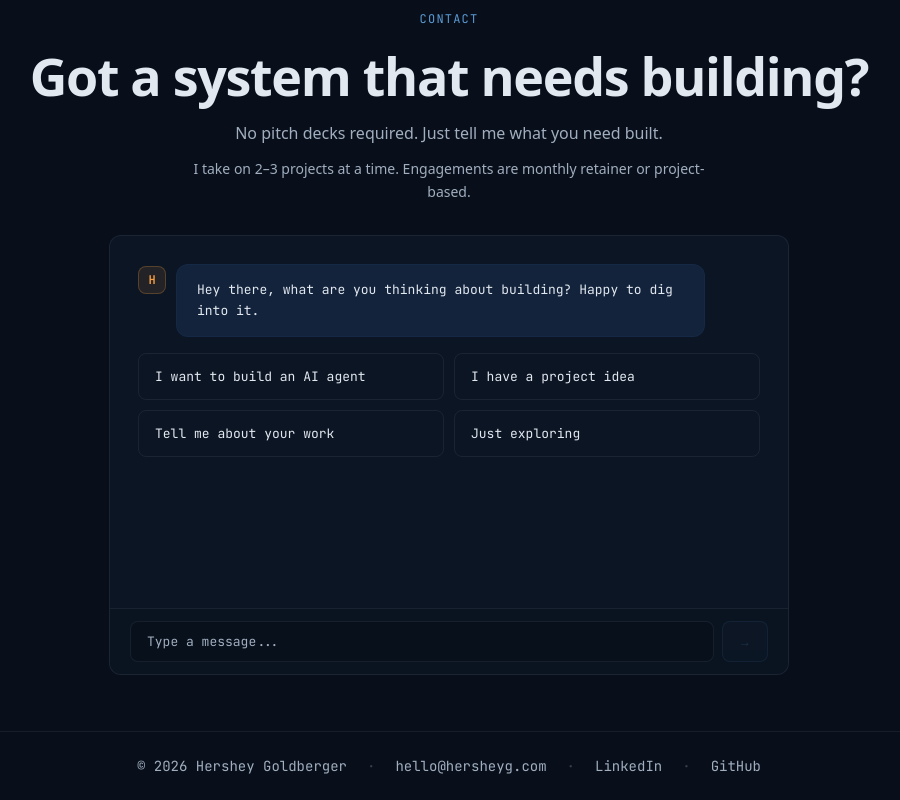
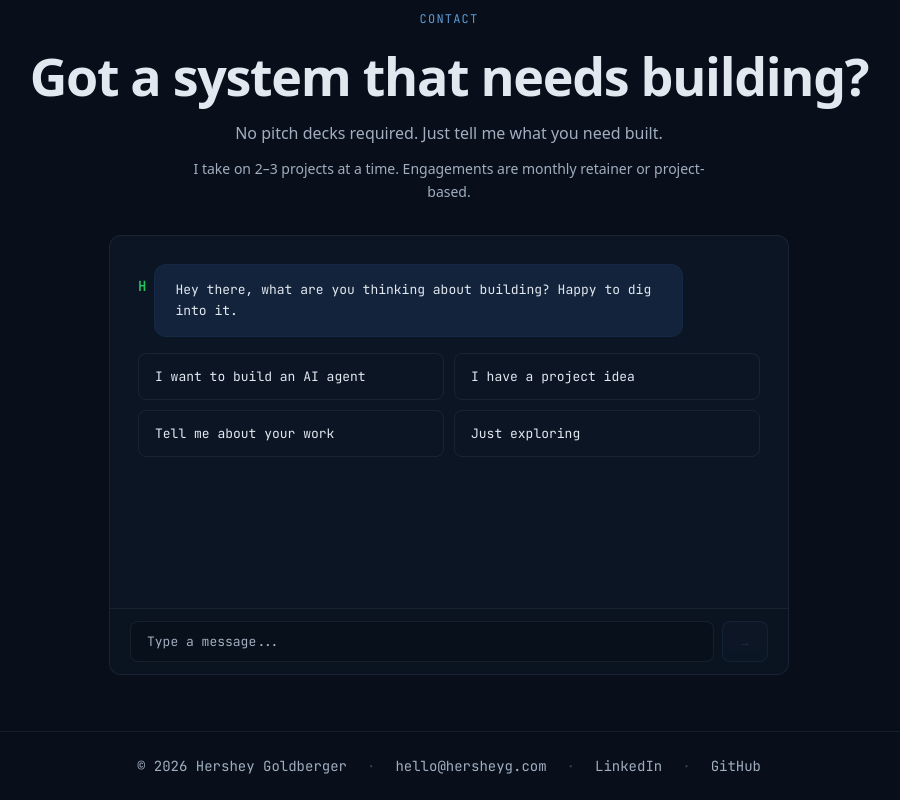
Before and after one commit to hershey-g/hersheyg.com, a Next.js app: page / in a window 1280 px wide. Shown: the part 3797-4597 px from the top of the page, without its empty margins (191-1091 px from the left). Built offline with nearby package versions, Linux system fonts and the light colour scheme.

Commit message:
polish: green color scheme + compact avatar for IntakeAgent
Swap thinking/cursor/avatar from orange to green. Remove bordered
icon box in favor of a bare monogram for a cleaner look.

```diff
--- a/src/components/IntakeAgent.tsx
+++ b/src/components/IntakeAgent.tsx
@@ -37,18 +37,18 @@ function ThinkingIndicator() {
 
   return (
     <div className="flex flex-col gap-1.5 py-1" role="status" aria-label="Agent is thinking">
-      <div className="w-[120px] h-[3px] rounded-full bg-term-orange/15 overflow-hidden relative">
+      <div className="w-[120px] h-[3px] rounded-full bg-term-green/15 overflow-hidden relative">
         <div
           className="absolute inset-0"
           style={{
-            background: "linear-gradient(90deg, transparent, oklch(0.8 0.15 65 / 0.8), transparent)",
+            background: "linear-gradient(90deg, transparent, oklch(0.72 0.19 145 / 0.8), transparent)",
             animation: "intake-shimmer 1.5s ease-in-out infinite",
           }}
         />
       </div>
-      <span className="text-[11px] font-mono text-term-orange/80 flex items-center gap-1">
+      <span className="text-[11px] font-mono text-term-green/80 flex items-center gap-1">
         <span
-          className="text-term-orange"
+          className="text-term-green"
           style={{ animation: "intake-plus-pulse 2s ease-in-out infinite" }}
         >
           +
@@ -69,12 +69,8 @@ function AgentMessage({
   const hasText = message?.parts.some((p) => p.type === "text" && p.text);
 
   return (
-    <div className="flex gap-2.5 items-start mb-4 intake-animate-in">
-      <div className="w-7 h-7 rounded-md bg-term-orange/10 border border-term-orange/25 flex items-center justify-center flex-shrink-0 mt-0.5">
-        <span className="text-xs text-term-orange font-mono font-semibold">
-          H
-        </span>
-      </div>
+    <div className="flex gap-2 items-start mb-4 intake-animate-in">
+      <span className="text-sm text-term-green font-mono font-semibold mt-3 flex-shrink-0">H</span>
       <div
         className="bg-accent/40 border border-accent/25 rounded-xl px-4 py-3 sm:px-5 sm:py-3.5 max-w-[85%]"
         style={{ minHeight: "2.5rem", overflowWrap: "break-word" }}
@@ -89,10 +85,10 @@ function AgentMessage({
             })}
             {isStreaming && hasText && (
               <span
-                className="inline-block w-[6px] h-[15px] bg-term-orange/70 ml-0.5 align-middle rounded-sm"
+                className="inline-block w-[6px] h-[15px] bg-term-green/70 ml-0.5 align-middle rounded-sm"
                 style={{
                   animation: "intake-cursor-blink 1.2s ease-in-out infinite",
-                  boxShadow: "0 0 8px oklch(0.8 0.15 65 / 0.4)",
+                  boxShadow: "0 0 8px oklch(0.72 0.19 145 / 0.4)",
                 }}
               />
             )}
```
